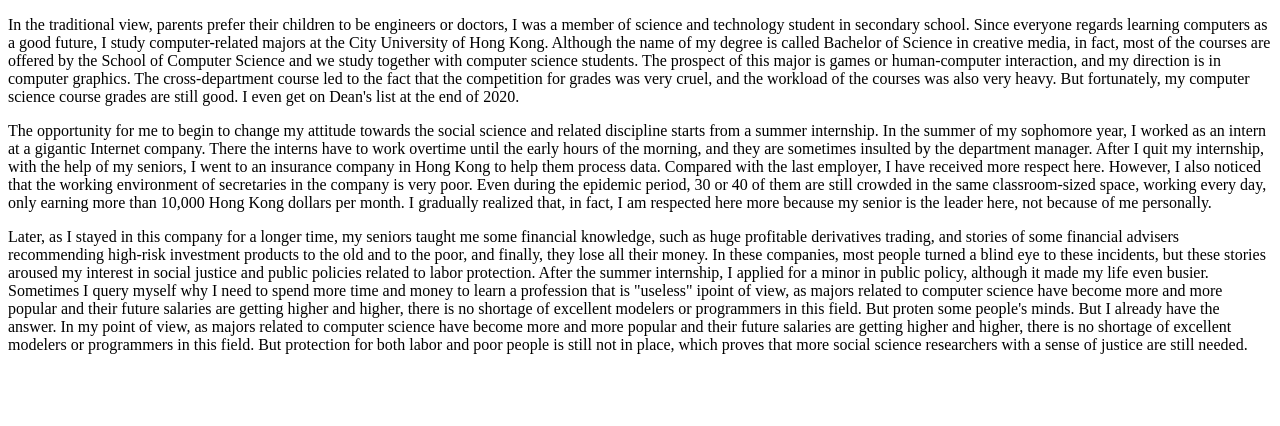
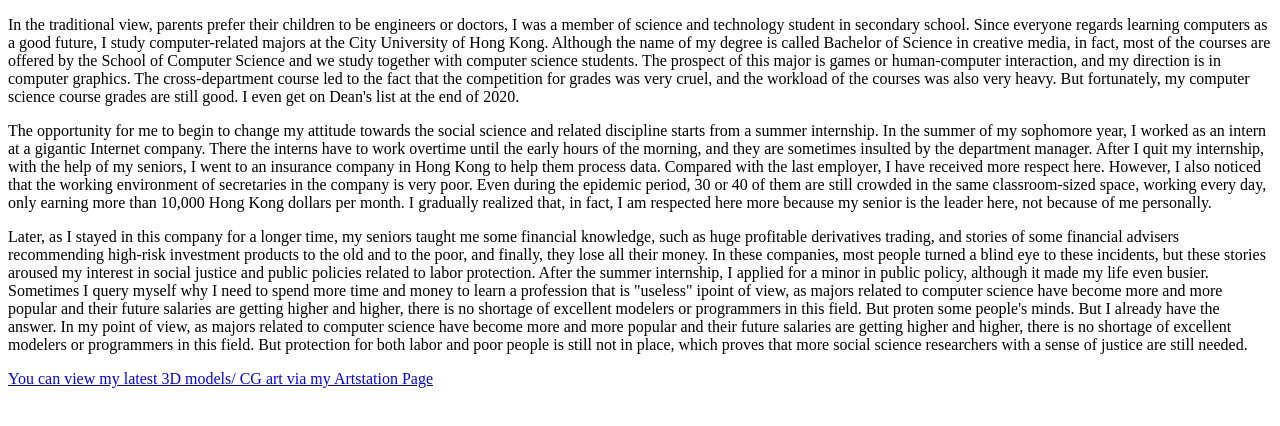
Before and after one commit to kitayamachingtak/FYP_and_Portfolio, a plain HTML site: page index.html in a window 1280 px wide. Drawn offline with Linux system fonts and the light colour scheme.

Commit message:
Update index.html

```diff
--- a/index.html
+++ b/index.html
@@ -14,5 +14,8 @@ The opportunity for me to begin to change my attitude towards the social science
 <p>
 Later, as I stayed in this company for a longer time, my seniors taught me some financial knowledge, such as huge profitable derivatives trading, and stories of some financial advisers recommending high-risk investment products to the old and to the poor, and finally, they lose all their money. In these companies, most people turned a blind eye to these incidents, but these stories aroused my interest in social justice and public policies related to labor protection. After the summer internship, I applied for a minor in public policy, although it made my life even busier. Sometimes I query myself why I need to spend more time and money to learn a profession that is "useless" ipoint of view, as majors related to computer science have become more and more popular and their future salaries are getting higher and higher, there is no shortage of excellent modelers or programmers in this field. But proten some people's minds. But I already have the answer. In my point of view, as majors related to computer science have become more and more popular and their future salaries are getting higher and higher, there is no shortage of excellent modelers or programmers in this field. But protection for both labor and poor people is still not in place, which proves that more social science researchers with a sense of justice are still needed.
  </p>
+
+ <a href="https://www.artstation.com/chingtak">You can view my latest 3D models/ CG art via my Artstation Page</a>
+
 </body>
 </html>
```
